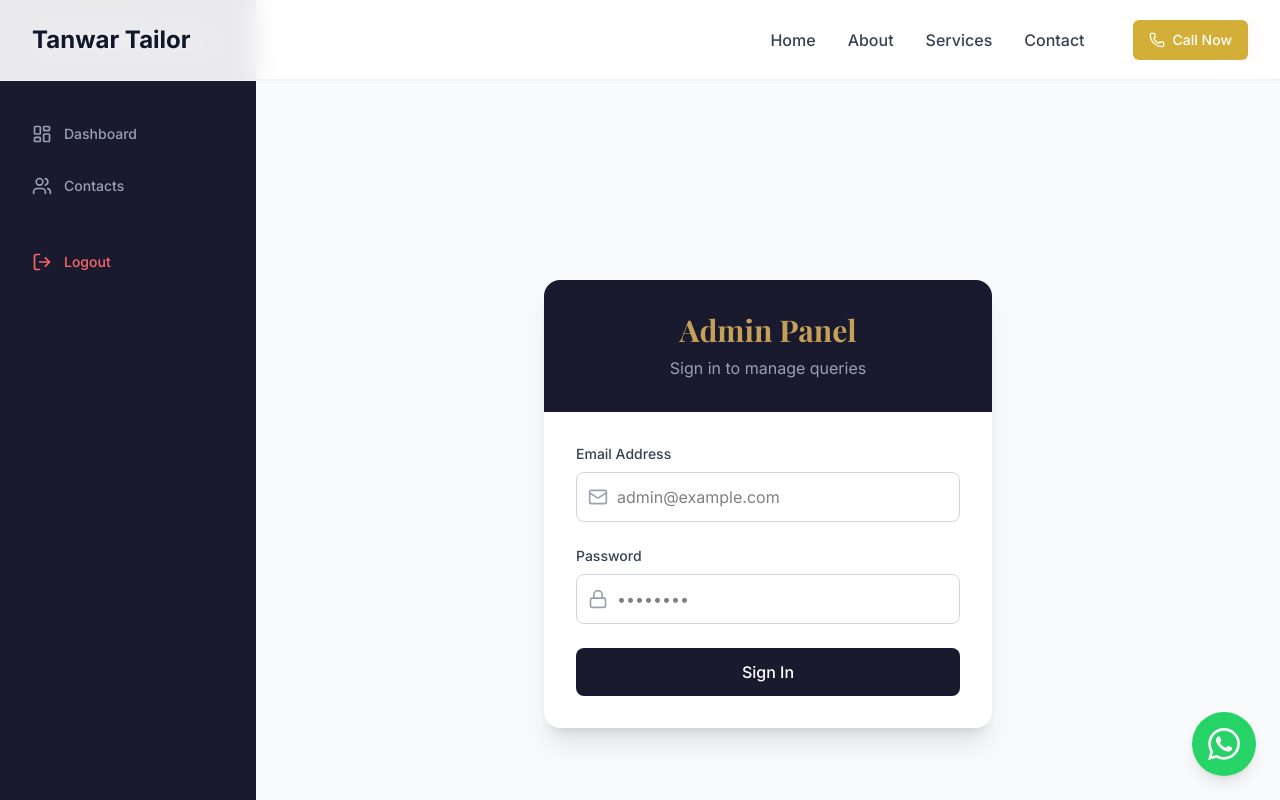
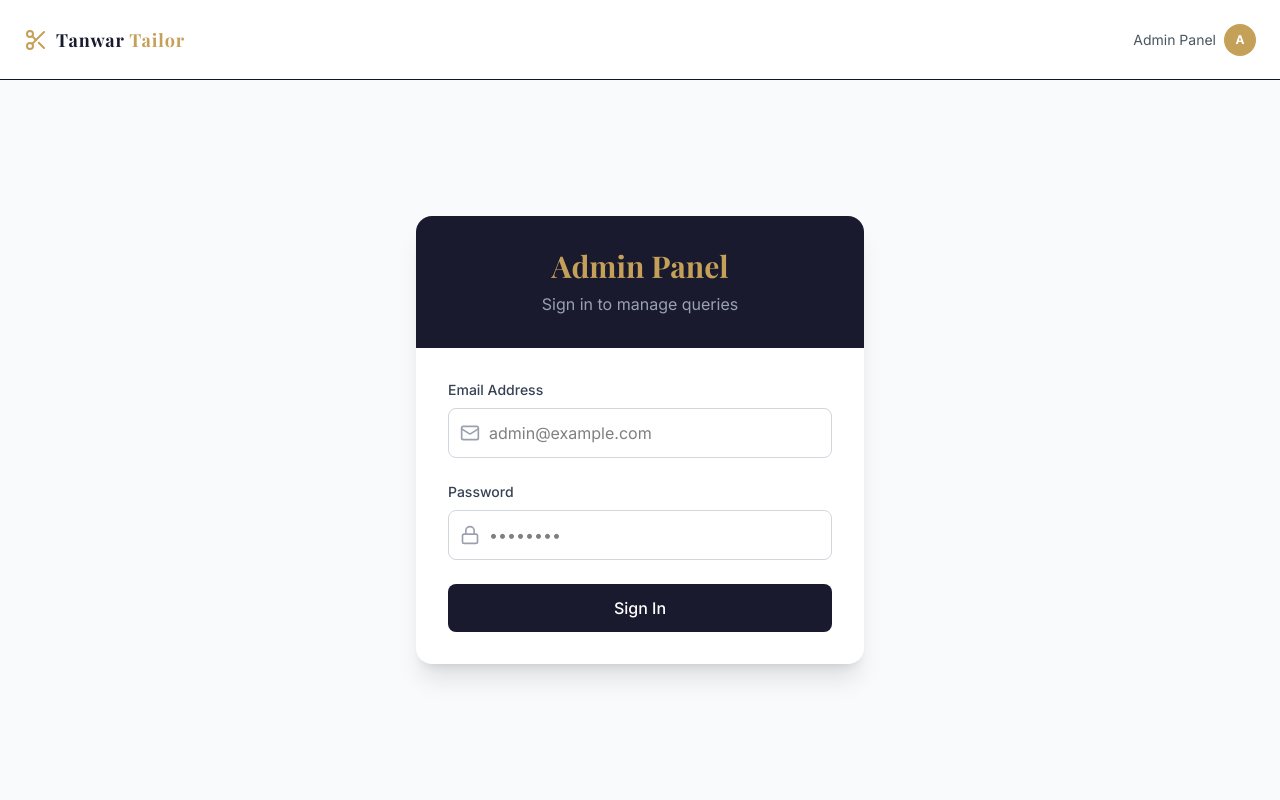
Before and after one commit to mavenco-tanwar/tanwar-tailor, a Next.js app: page /admin/login in a window 1280 px wide. Shown: the top 800 px of the page. Built offline with nearby package versions, Linux system fonts and the light colour scheme; a web font is replaced by a local one.

Commit message:
dashboard navbar

```diff
--- /dev/null
+++ b/src/app/(public)/layout.tsx
@@ -0,0 +1,18 @@
+import Navbar from "@/components/layout/Navbar";
+import Footer from "@/components/layout/Footer";
+import FloatingWhatsApp from "@/components/FloatingWhatsApp";
+
+export default function PublicLayout({
+    children,
+}: {
+    children: React.ReactNode;
+}) {
+    return (
+        <>
+            <Navbar />
+            {children}
+            <Footer />
+            <FloatingWhatsApp />
+        </>
+    );
+}
--- a/src/app/admin/contacts/page.tsx
+++ b/src/app/admin/contacts/page.tsx
@@ -113,7 +113,7 @@ export default function ContactsPage() {
                             placeholder="Search by name or email..."
                             value={searchTerm}
                             onChange={(e) => setSearchTerm(e.target.value)}
-                            className="pl-9 pr-4 py-2 border border-gray-200 rounded-lg text-sm focus:outline-none focus:ring-2 focus:ring-[#c5a059] focus:border-transparent w-full sm:w-64"
+                            className="pl-9 pr-4 py-2 border border-gray-200 rounded-lg text-sm focus:outline-none focus:ring-2 focus:ring-[#c5a059] focus:border-transparent w-full sm:w-64 text-[#1a1a2e]"
                         />
                     </div>
 
@@ -122,7 +122,7 @@ export default function ContactsPage() {
                         <select
                             value={filterStatus}
                             onChange={(e) => setFilterStatus(e.target.value)}
-                            className="pl-9 pr-4 py-2 border border-gray-200 rounded-lg text-sm focus:outline-none focus:ring-2 focus:ring-[#c5a059] focus:border-transparent appearance-none bg-white w-full sm:w-40"
+                            className="pl-9 pr-4 py-2 border border-gray-200 rounded-lg text-sm focus:outline-none focus:ring-2 focus:ring-[#c5a059] focus:border-transparent appearance-none bg-white w-full sm:w-40 text-[#1a1a2e]"
                         >
                             <option value="all">All Status</option>
                             <option value="unread">Unread</option>
@@ -176,8 +176,8 @@ export default function ContactsPage() {
                                         </td>
                                         <td className="px-6 py-4 whitespace-nowrap">
                                             <span className={`px-2 inline-flex text-xs leading-5 font-semibold rounded-full ${contact.isRead
-                                                    ? 'bg-green-100 text-green-800'
-                                                    : 'bg-yellow-100 text-yellow-800'
+                                                ? 'bg-green-100 text-green-800'
+                                                : 'bg-yellow-100 text-yellow-800'
                                                 }`}>
                                                 {contact.isRead ? 'Read' : 'Unread'}
                                             </span>
@@ -238,8 +238,8 @@ export default function ContactsPage() {
                                             key={idx}
                                             onClick={() => paginate(idx + 1)}
                                             className={`relative inline-flex items-center px-4 py-2 border text-sm font-medium ${currentPage === idx + 1
-                                                    ? 'z-10 bg-[#c5a059] border-[#c5a059] text-white'
-                                                    : 'bg-white border-gray-300 text-gray-500 hover:bg-gray-50'
+                                                ? 'z-10 bg-[#c5a059] border-[#c5a059] text-white'
+                                                : 'bg-white border-gray-300 text-gray-500 hover:bg-gray-50'
                                                 }`}
                                         >
                                             {idx + 1}
--- a/src/app/admin/layout.tsx
+++ b/src/app/admin/layout.tsx
@@ -28,10 +28,12 @@ export default function AdminLayout({
         { name: "Contacts", href: "/admin/contacts", icon: Users },
     ];
 
+    const isLoginPage = pathname === "/admin/login";
+
     return (
         <div className="flex h-screen bg-gray-100">
             {/* Mobile Sidebar Overlay */}
-            {isSidebarOpen && (
+            {!isLoginPage && isSidebarOpen && (
                 <div
                     className="fixed inset-0 z-20 bg-black bg-opacity-50 lg:hidden"
                     onClick={() => setIsSidebarOpen(false)}
@@ -39,6 +41,7 @@ export default function AdminLayout({
             )}
 
             {/* Sidebar */}
+            {!isLoginPage && (
                 <aside
                     className={`fixed inset-y-0 left-0 z-30 w-64 bg-[#1a1a2e] text-white transform transition-transform duration-300 ease-in-out lg:translate-x-0 lg:static lg:inset-0 ${isSidebarOpen ? "translate-x-0" : "-translate-x-full"
                         }`}
@@ -73,24 +76,34 @@ export default function AdminLayout({
 
                         <button
                             onClick={handleLogout}
-                        className="w-full flex items-center px-4 py-3 text-sm font-medium rounded-lg text-red-400 hover:bg-[#2a2a4e] hover:text-red-300 transition-colors duration-200 mt-8"
+                            className="w-full flex items-center px-4 py-3 text-sm font-medium rounded-lg text-red-400 hover:bg-[#2a2a4e] hover:text-red-300 transition-colors duration-200 mt-8 cursor-pointer"
                         >
                             <LogOut className="h-5 w-5 mr-3" />
                             Logout
                         </button>
                     </nav>
                 </aside>
+            )}
 
             {/* Main Content */}
             <div className="flex-1 flex flex-col overflow-hidden">
                 {/* Top Header */}
                 <header className="flex items-center justify-between h-20 bg-white px-6 shadow-sm border-b">
+                    {!isLoginPage ? (
                         <button
                             className="text-gray-500 focus:outline-none lg:hidden"
                             onClick={() => setIsSidebarOpen(true)}
                         >
                             <Menu className="h-6 w-6" />
                         </button>
+                    ) : (
+                        <Link href="/" className="flex items-center gap-2 font-playfair">
+                            <Scissors className="h-6 w-6 text-[#c5a059]" />
+                            <h2 className="text-lg font-bold tracking-wider text-[#1a1a2e]">
+                                Tanwar <span className="text-[#c5a059]">Tailor</span>
+                            </h2>
+                        </Link>
+                    )}
 
                     <div className="flex items-center ml-auto">
                         <span className="text-sm text-gray-600 mr-2">Admin Panel</span>
--- a/src/app/admin/login/page.tsx
+++ b/src/app/admin/login/page.tsx
@@ -40,7 +40,7 @@ export default function AdminLogin() {
     };
 
     return (
-        <div className="min-h-screen flex items-center justify-center bg-gray-50 px-4">
+        <div className="min-h-[calc(100vh-8rem)] flex items-center justify-center bg-gray-50 px-4">
             <motion.div
                 initial={{ opacity: 0, y: 20 }}
                 animate={{ opacity: 1, y: 0 }}
--- a/src/app/layout.tsx
+++ b/src/app/layout.tsx
@@ -1,8 +1,5 @@
 import type { Metadata } from "next";
 import { Inter, Playfair_Display } from "next/font/google";
-import Navbar from "@/components/layout/Navbar";
-import Footer from "@/components/layout/Footer";
-import FloatingWhatsApp from "@/components/FloatingWhatsApp";
 import "./globals.css";
 
 const inter = Inter({
@@ -30,10 +27,7 @@ export default function RootLayout({
       <body
         className={`${inter.variable} ${playfair.variable} antialiased`}
       >
-        <Navbar />
         {children}
-        <Footer />
-        <FloatingWhatsApp />
       </body>
     </html>
   );
--- a/src/components/layout/Navbar.tsx
+++ b/src/components/layout/Navbar.tsx
@@ -6,6 +6,7 @@ import { Menu, X, Phone } from "lucide-react";
 import { Button } from "@/components/ui/Button";
 import { cn } from "@/lib/utils";
 import { motion, AnimatePresence } from "framer-motion";
+import { Scissors } from "lucide-react";
 
 const Navbar = () => {
     const [isOpen, setIsOpen] = useState(false);
@@ -23,9 +24,12 @@ const Navbar = () => {
             <div className="max-w-7xl mx-auto px-4 sm:px-6 lg:px-8">
                 <div className="flex justify-between items-center h-20">
                     {/* Logo */}
-                    <div className="flex-shrink-0 flex items-center">
-                        <Link href="/" className="text-2xl font-bold font-display text-royal-blue">
-                            Tanwar Tailor
+                    <div className="flex items-center justify-center h-20">
+                        <Link href="/" className="flex items-center gap-2 font-playfair">
+                            <Scissors className="h-6 w-6 text-royal-blue" />
+                            <h1 className="text-xl font-bold tracking-wider text-royal-blue">
+                                Tanwar <span className="text-[#c5a059]">Tailor</span>
+                            </h1>
                         </Link>
                     </div>
 
--- a/src/components/sections/Services.tsx
+++ b/src/components/sections/Services.tsx
@@ -47,7 +47,7 @@ const Services = () => {
                     <button
                         onClick={() => setActiveTab("gents")}
                         className={cn(
-                            "px-8 py-3 rounded-full text-sm font-medium transition-all duration-300",
+                            "md:px-8 md:py-3 px-6 py-2 rounded-full text-sm font-medium transition-all duration-300",
                             activeTab === "gents"
                                 ? "bg-royal-blue text-white shadow-md"
                                 : "text-gray-500 hover:text-royal-blue"
@@ -58,7 +58,7 @@ const Services = () => {
                     <button
                         onClick={() => setActiveTab("ladies")}
                         className={cn(
-                            "px-8 py-3 rounded-full text-sm font-medium transition-all duration-300",
+                            "md:px-8 md:py-3 px-6 py-2 rounded-full text-sm font-medium transition-all duration-300",
                             activeTab === "ladies"
                                 ? "bg-royal-blue text-white shadow-md"
                                 : "text-gray-500 hover:text-royal-blue"
```
Also changed, not shown: src/app/(public)/contact/page.tsx (renamed from src/app/contact/page.tsx), src/app/(public)/page.tsx (renamed from src/app/page.tsx). Lines whose indentation alone changed are shown as unchanged.
